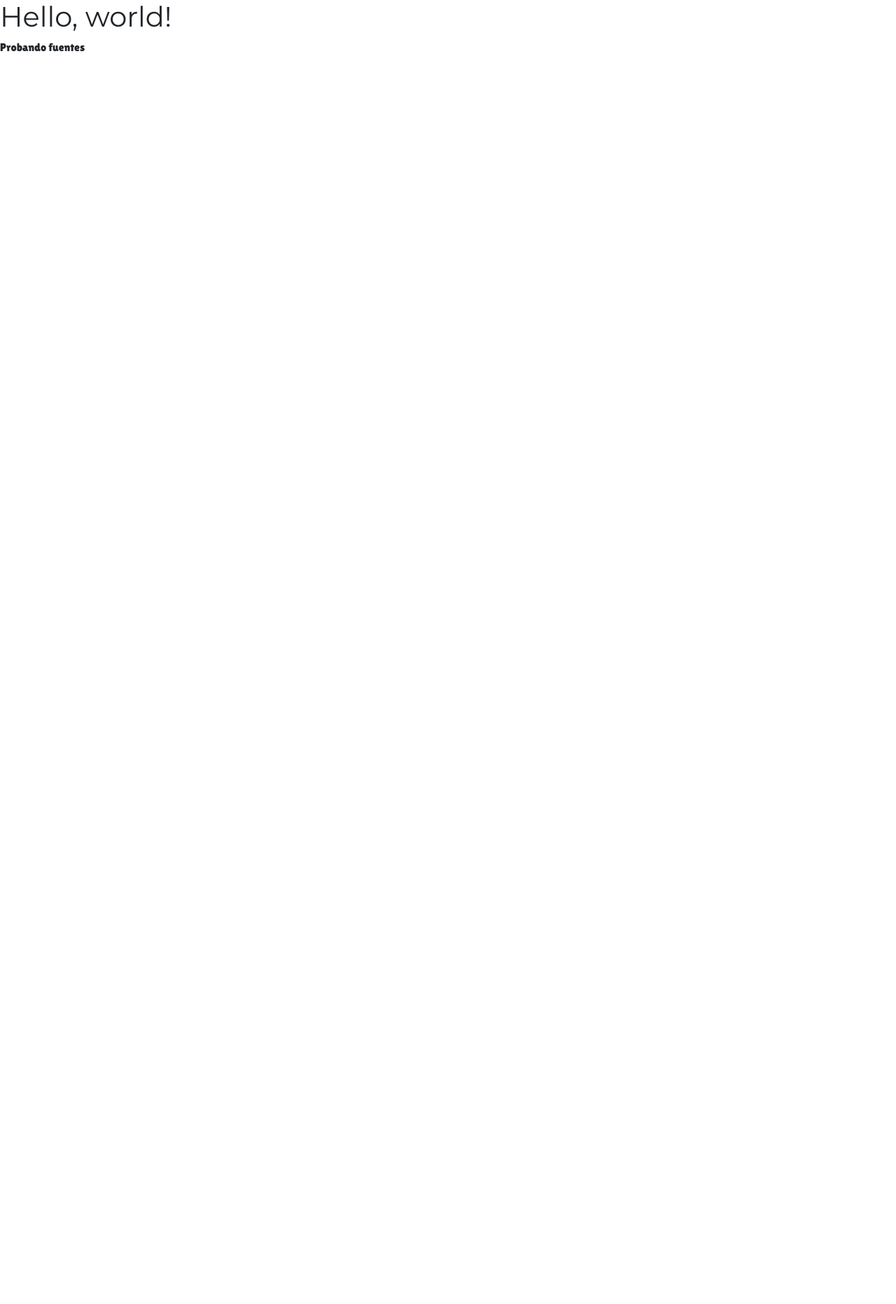
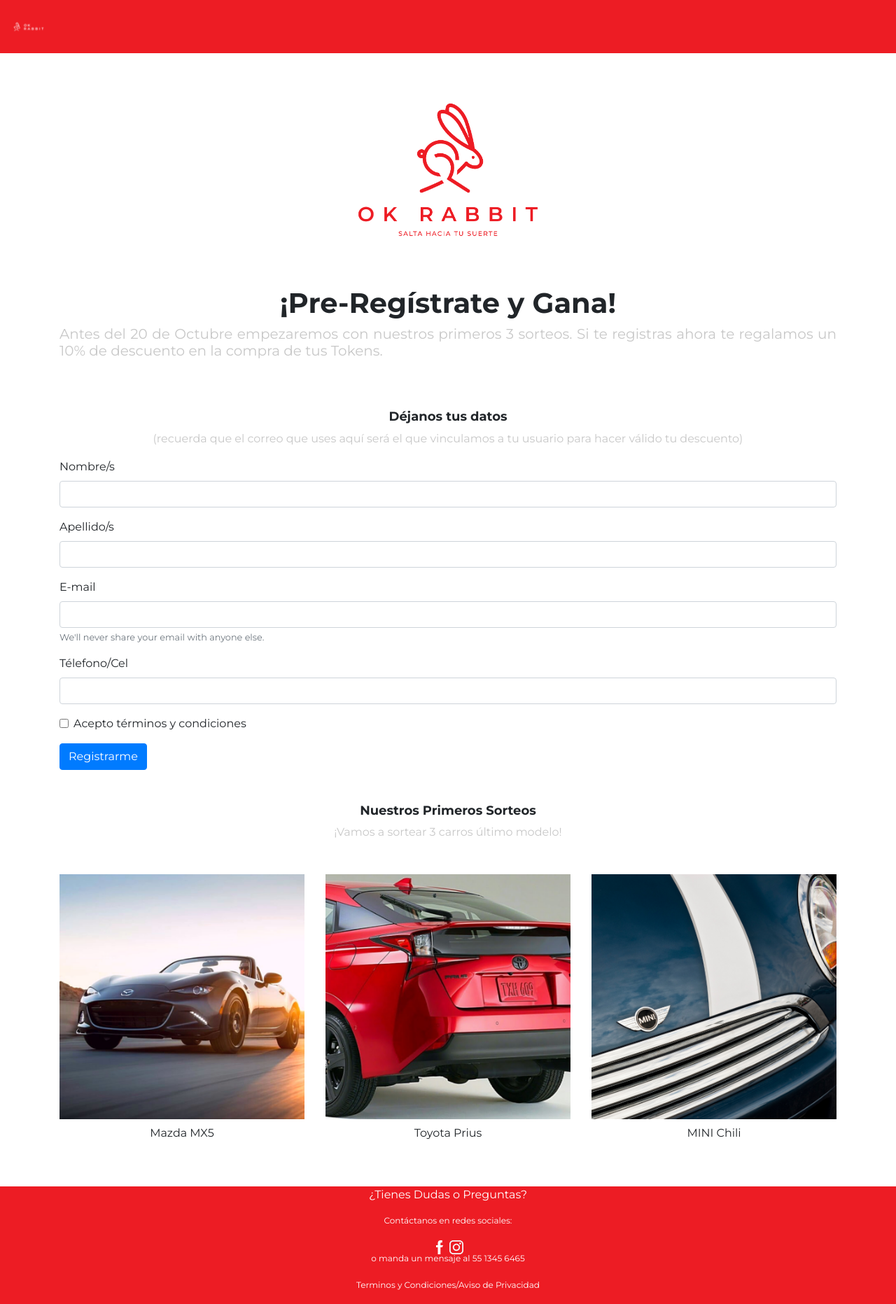
Before and after one commit to nelyflores/landing_OR, a plain HTML site: page index.html in a window 1280 px wide. Shown: the whole page at 70% size. Before the commit the page ends 800 px from the top, so only its background shows below. Drawn offline with nearby package versions, Linux system fonts and the light colour scheme.

Commit message:
agrego terminos

```diff
--- a/css/style.css
+++ b/css/style.css
@@ -2,6 +2,23 @@ body {
   font-family: 'Montserrat', sans-serif;
 }
 
-p {
-  font-family: 'Lilita One', cursive;
+.okgray {
+  color: #C8C8C8;
 }
+
+.oksubtitle {
+  font-size: 1.125rem;
+}
+
+.okfontsmall {
+  font-size: 12px;
+}
+
+.navbar {
+  background: #ED1C24;
+}
+
+footer {
+  height: 100px;
+  background: #ED1C24;
+}
--- a/index.html
+++ b/index.html
@@ -13,13 +13,108 @@
     <link
         href="https://fonts.googleapis.com/css2?family=Lilita+One&family=Montserrat:ital,wght@0,400;0,700;0,800;0,900;1,400;1,700;1,800;1,900&display=swap"
         rel="stylesheet">
+    <link href="./images/OkRabbit_Logos-07.png" sizes="25x25" rel="icon">
 
-    <title>Hello, world!</title>
+    <title>OK RABBIT</title>
 </head>
 
 <body>
-    <h1>Hello, world!</h1>
-    <p>Probando fuentes</p>
+    <!-- Just an image -->
+    <nav class="navbar ">
+
+        <a class="navbar-brand" href="#" style="height: 60px;">
+            <img src="./images/OkRabbit_Logos-06.png" class="img-fluid h-100" alt="logo OkRabbit" loading="lazy">
+        </a>
+    </nav>
+
+    <section id="hero" class="mb-5">
+        <div class="container">
+            <div style="height:  333px;" class="text-center">
+                <img src="./images/OkRabbit_Logos-07.png" alt="logo OkRabbit" id="heroImage" class="img-fluid h-100">
+            </div>
+            <h1 class="text-center font-weight-bold">¡Pre-Regístrate y Gana! </h1>
+            <h5 class="text-justify mb-5 okgray ">Antes del 20 de Octubre empezaremos con nuestros primeros 3 sorteos.
+                Si te
+                registras ahora te regalamos
+                un 10% de descuento en la compra de tus Tokens.</h5>
+        </div>
+    </section>
+
+    <section id="registrationForm" class="mb-5 pt-4">
+        <div class="container">
+            <h6 class="text-center oksubtitle font-weight-bold">Déjanos tus datos</h6>
+            <p class="text-center okgray mb-3">(recuerda que el correo que uses aquí será el que vinculamos a tu usuario
+                para
+                hacer válido tu descuento)
+            </p>
+            <form>
+                <div class="form-group">
+                    <label for="inputName">Nombre/s</label>
+                    <input type="text" class="form-control" id="inputName" required>
+                </div>
+                <div class="form-group">
+                    <label for="inputLastName">Apellido/s</label>
+                    <input type="text" class="form-control" id="inputLastName" required>
+                </div>
+                <div class="form-group">
+                    <label for="inputEmail1">E-mail</label>
+                    <input type="email" class="form-control" id="inputEmail1" aria-describedby="emailHelp">
+                    <small id="emailHelp" class="form-text text-muted">We'll never share your email with anyone
+                        else.</small>
+                </div>
+                <div class="form-group">
+                    <label for="inputTel">Télefono/Cel</label>
+                    <input type="number" class="form-control" id="inputTel">
+                </div>
+                <div class="form-group form-check">
+                    <input type="checkbox" class="form-check-input" id="termsCheck">
+                    <label class="form-check-label" for="termsCheck">Acepto términos y condiciones</label>
+                </div>
+                <button type="submit" class="btn btn-primary">Registrarme</button>
+            </form>
+
+        </div>
+    </section>
+    <section class="mb-5">
+        <div class="container">
+            <h6 class="text-center oksubtitle font-weight-bold">Nuestros Primeros Sorteos</h6>
+            <p class="text-center text-center okgray mb-5">¡Vamos a sortear 3 carros último modelo!</p>
+            <div class="row">
+                <div class="col-sm">
+                    <img src="./images/mazda.png" alt="imagen auto mazda" class="img-fluid">
+                    <p class="text-center mt-2">Mazda MX5 </p>
+                </div>
+                <div class="col-sm">
+                    <img src="./images/toyota.png" alt="imagen auto toyota" class="img-fluid">
+                    <p class="text-center mt-2">Toyota Prius</p>
+                </div>
+                <div class="col-sm">
+                    <img src="./images/mini.png" alt="imagen auto mini" class="img-fluid">
+                    <p class="text-center mt-2">MINI Chili</p>
+                </div>
+            </div>
+        </div>
+    </section>
+
+    <footer class="mt-3 h-100">
+        <div class="container">
+            <div class="row">
+                <div class="col-sm">
+                    <p class="text-white text-center ">¿Tienes Dudas o Preguntas?</p>
+                    <p class="text-white text-center okfontsmall">Contáctanos en redes sociales:</p>
+                    <div style="height: 20px;" class="mt-2 text-center">
+                        <a href="https://www.facebook.com/OkRabbit/" target="_blank"><img src=" ./images/facebook.svg"
+                                alt="imagen facebook" class="img-fluid h-100"></a>
+                        <a href="https://www.instagram.com/okrabbit_mx/" target="_blank"><img
+                                src="./images/instagram.svg" alt="imagen instagram" class="img-fluid h-100"></a>
+                    </div>
+                    <p class="text-white text-center okfontsmall">o manda un mensaje al 55 1345 6465</p>
+                    <p class="text-center"><a href="" class="text-white  okfontsmall">Terminos y Condiciones/Aviso de
+                            Privacidad</a></p>
+                </div>
+            </div>
+        </div>
+    </footer>
 
     <!-- Optional JavaScript -->
     <!-- jQuery first, then Popper.js, then Bootstrap JS -->
```
Also changed, not shown: terminos.html (added, +143 -0 lines), images/OkRabbit_Logos-04.ico (added), images/OkRabbit_Logos-04.png (added), images/OkRabbit_Logos-06.png (added), images/OkRabbit_Logos-06.svg (added), images/OkRabbit_Logos-07.png (added), images/facebook.svg (added), images/instagram.svg (added).
